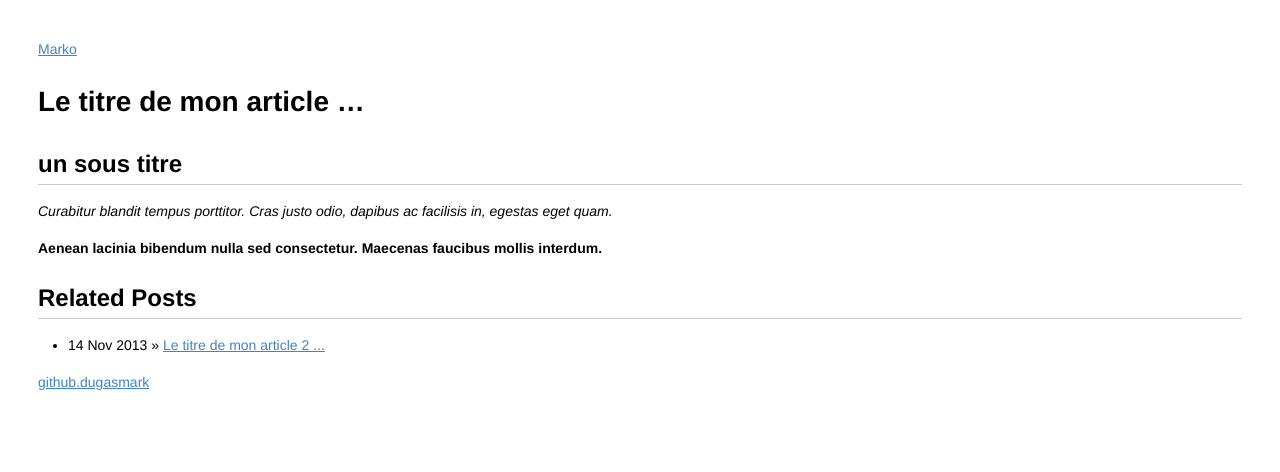
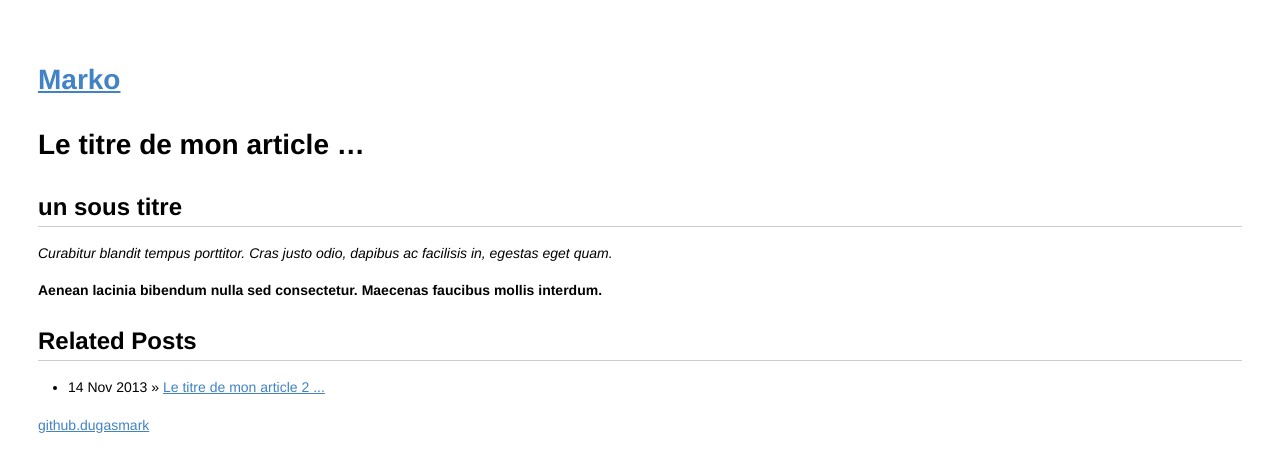
Before and after one commit to dugasmark/dugasmark.github.io, a Jekyll site: the page built from _posts/2013-11-15-TEST.md, in a window 1280 px wide. Shown: the top 472 px of the page. Built offline with Jekyll 4.4.1, drawn with Linux system fonts in a browser that asks for light colours; Markdown is read by kramdown in place of the engine named in the settings.

Commit message:
Change HTML5

```diff
--- a/_layouts/default.html
+++ b/_layouts/default.html
@@ -12,20 +12,18 @@
 
 	</head>
 	<body>
-		<div class="site">
-			<div class="title">
-				<a href="/">Marko</a>
+		<header>
+			<h1><a href="/">Marko</a></h1>
+		</header>
+		<section>
+			{{ content }}
+		</section>
+		<footer>
+			<div class="contact">
+				<p>
+					<a href="http://github.com/dugasmark/">github.dugasmark</a><br/>
+				</p>
 			</div>
-
-			{{ content }}
-
-			<div class="footer">
-				<div class="contact">
-					<p>
-						<a href="http://github.com/dugasmark/">github.dugasmark</a><br/>
-					</p>
-				</div>
-			</div>
-		</div>
+		</footer>
 	</body>
 </html>
```
